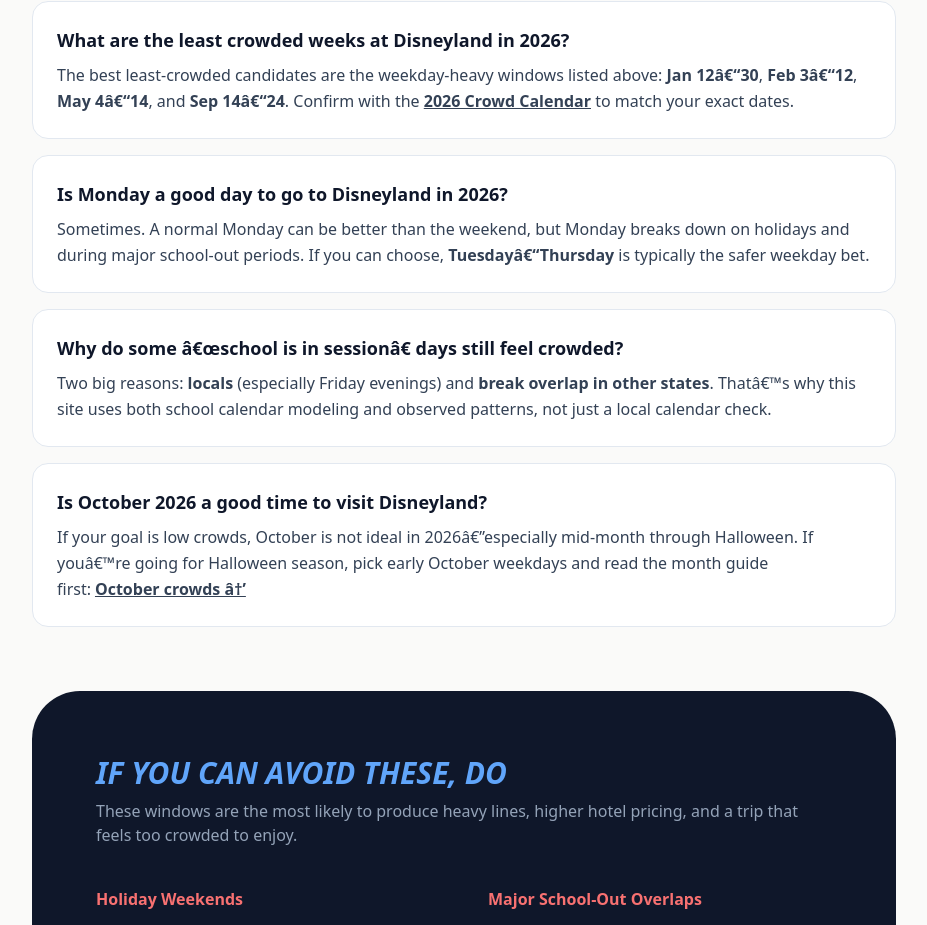
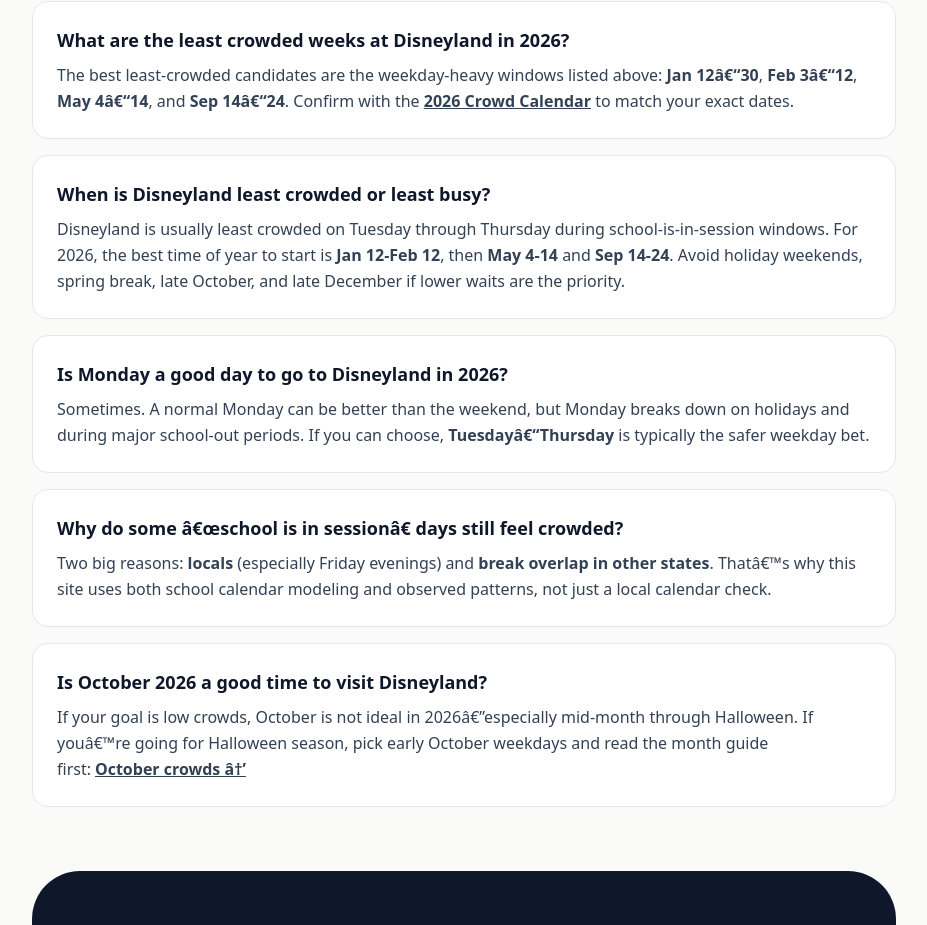
Before and after one commit to rwhonyaku/anaheimcrowds, a Next.js app: page /best-times in a window 1280 px wide. Shown: the part 6135-7060 px from the top of the page, without its empty margins (176-1103 px from the left). Built offline with nearby package versions, Linux system fonts and the light colour scheme; a web font is replaced by a local one.

Commit message:
Add search query refinements

```diff
--- a/app/best-times/page.tsx
+++ b/app/best-times/page.tsx
@@ -551,6 +551,16 @@
           </div>
 
           <div className="bg-white border border-slate-200 rounded-2xl p-6">
+            <h3 className="font-black text-lg">When is Disneyland least crowded or least busy?</h3>
+            <p className="text-slate-700 leading-relaxed mt-2">
+              Disneyland is usually least crowded on Tuesday through Thursday during school-is-in-session windows.
+              For 2026, the best time of year to start is <strong>Jan 12-Feb 12</strong>, then{" "}
+              <strong>May 4-14</strong> and <strong>Sep 14-24</strong>. Avoid holiday weekends, spring break,
+              late October, and late December if lower waits are the priority.
+            </p>
+          </div>
+
+          <div className="bg-white border border-slate-200 rounded-2xl p-6">
             <h3 className="font-black text-lg">Is Monday a good day to go to Disneyland in 2026?</h3>
             <p className="text-slate-700 leading-relaxed mt-2">
               Sometimes. A normal Monday can be better than the weekend, but Monday breaks down on holidays and during major
--- a/app/crowd-calendar/page.tsx
+++ b/app/crowd-calendar/page.tsx
@@ -50,6 +50,7 @@
 
           <p className="text-slate-600 max-w-2xl font-medium leading-relaxed">
             This Disneyland crowd calendar for 2026 gives every date a visible <strong>1-10 crowd score</strong> based on school-break overlap, seasonal pressure, weekends, and Disney demand signals.
+            Use it as a <strong>Disneyland busy days calendar</strong> to spot the roughest weeks before you choose tickets or hotels.
             Use the{" "}
             <Link href="/best-times" className="font-bold underline hover:text-sky-800">
               best times to visit Disneyland
--- a/app/crowds/october/page.tsx
+++ b/app/crowds/october/page.tsx
@@ -39,6 +39,9 @@
           rule. Your best odds are <strong>early-October weekdays</strong>. The worst weeks are{" "}
           <strong>mid-October through Halloween weekend</strong>, when Utah fall break, Halloween demand, and Oogie Boogie
           spillover stack together. Halloween is <strong>Saturday, October 31, 2026</strong>.
+          <br />
+          <strong className="text-slate-900">How busy is Disneyland in October?</strong> Very busy after mid-month;
+          treat October like a peak-season month, not a quiet fall window.
         </div>
 
         <p className="text-sm text-slate-400">Last updated: {AS_OF_DATE}</p>
--- a/app/crowds/september/page.tsx
+++ b/app/crowds/september/page.tsx
@@ -25,6 +25,8 @@
       <section className="bg-blue-50 border border-blue-200 rounded-2xl p-5 space-y-3">
         <p className="text-xs font-black uppercase tracking-widest text-blue-700">September next steps</p>
         <p className="text-sm text-slate-700 leading-relaxed">
+          Disneyland crowd calendar September 2026 shortcut: the best dates are <strong>Sep 14-24 weekdays</strong>,
+          especially Tuesday and Wednesday.{" "}
           Use September when you want Halloween atmosphere without full October pressure. Compare it with{" "}
           <Link href="/crowds/october" className="font-bold underline hover:text-blue-600">
             October
```
